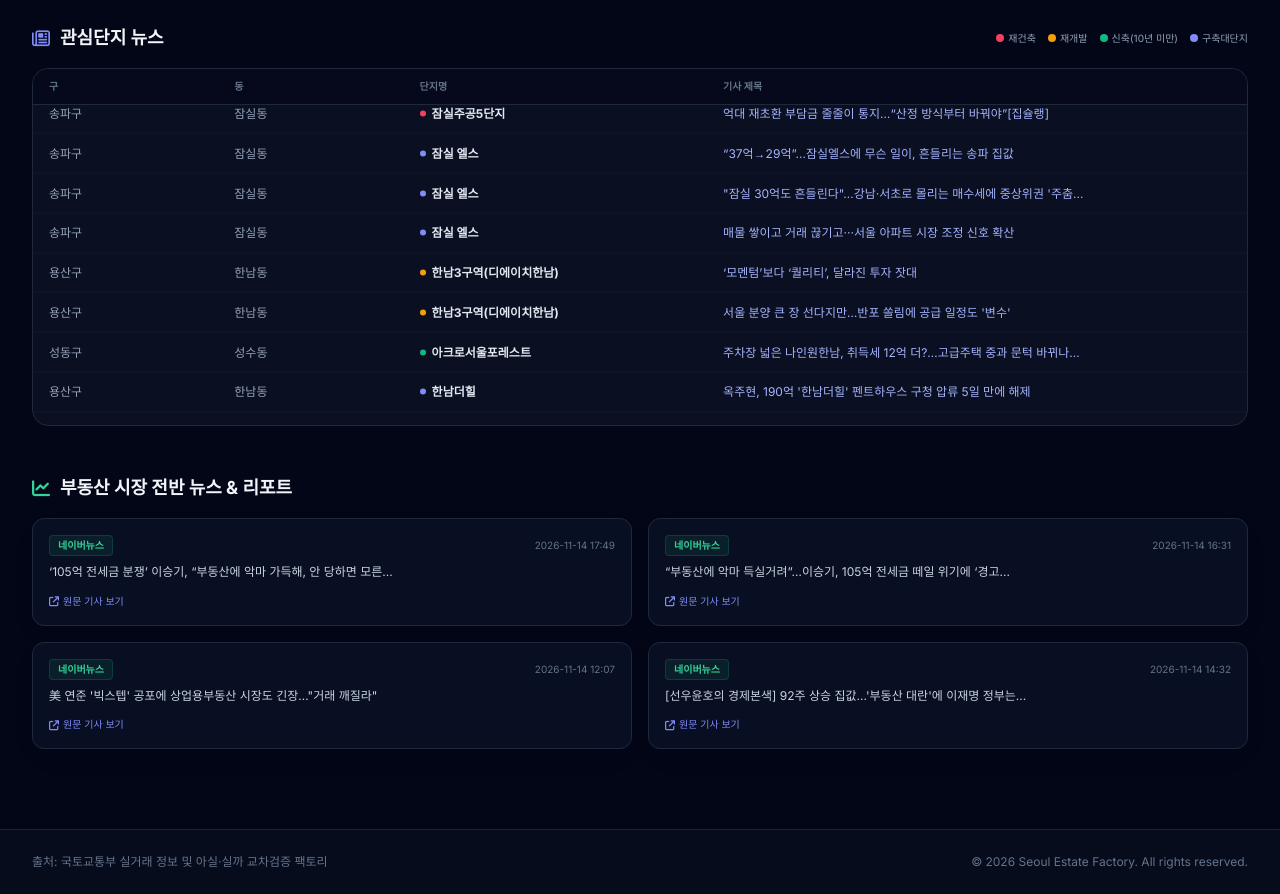
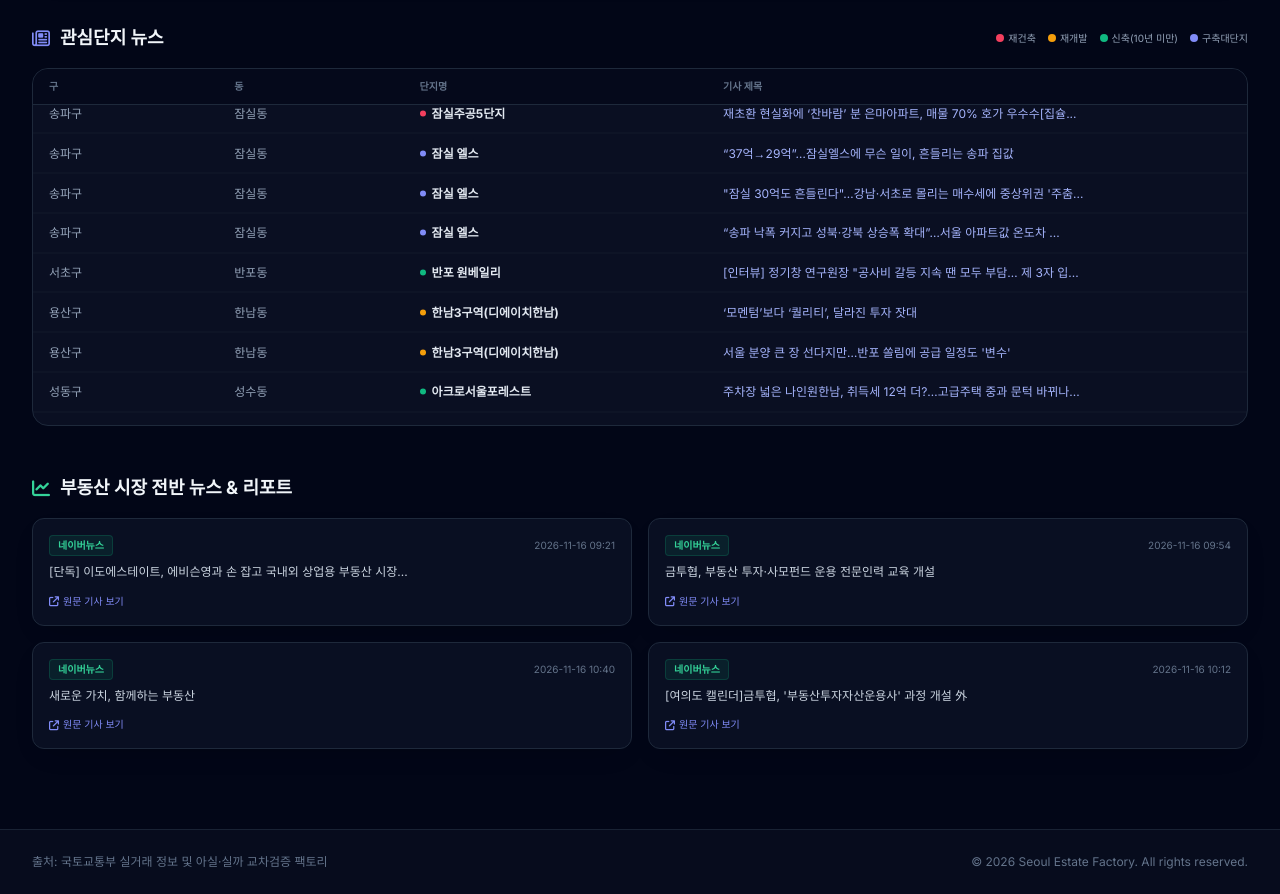
Before and after one commit to DCD-icarus/kospi-dashboard, a plain HTML site: page seoul_estate.html in a window 1280 px wide. Shown: the part 1501-2395 px from the top of the page. Drawn offline with nearby package versions, Linux system fonts and the light colour scheme.

Commit message:
Auto-Update Dashboards (seoul_estate)

```diff
--- a/seoul_estate.html
+++ b/seoul_estate.html
@@ -537,7 +537,7 @@
                                     "link": "https://m.land.naver.com/search/result/%EB%8F%99%EC%9D%BC%ED%95%98%EC%9D%B4%EB%B9%8C"
                         }
             ],
-            "market_date": "2026년 11월 15일 (일) 기준",
+            "market_date": "2026년 11월 16일 (월) 기준",
             "news": [
                         {
                                     "gu": "송파구",
@@ -553,18 +553,18 @@
                                     "dong": "잠실동",
                                     "name": "잠실주공5단지",
                                     "category": "재건축",
-                                    "title": "작년 12% 뛰던 강남·서초 집값, 올해는 마이너스…송파도 상승폭 급감",
-                                    "link": "https://n.news.naver.com/mnews/article/421/0009289269?sid=101",
-                                    "date": "2026-11-15 05:05"
+                                    "title": "분담금에 재초환 4.6억까지…은마 매물 70% ‘급급매’로 돌아섰다",
+                                    "link": "https://n.news.naver.com/mnews/article/011/0004682573?sid=101",
+                                    "date": "2026-11-16 10:48"
                         },
                         {
                                     "gu": "송파구",
                                     "dong": "잠실동",
                                     "name": "잠실주공5단지",
                                     "category": "재건축",
-                                    "title": "억대 재초환 부담금 줄줄이 통지…“산정 방식부터 바꿔야”[집슐랭]",
-                                    "link": "https://n.news.naver.com/mnews/article/011/0004681737?sid=101",
-                                    "date": "2026-11-13 07:02"
+                                    "title": "재초환 현실화에 ‘찬바람’ 분 은마아파트, 매물 70% 호가 우수수[집슐...",
+                                    "link": "https://n.news.naver.com/mnews/article/011/0004682437?sid=101",
+                                    "date": "2026-11-16 06:01"
                         },
                         {
                                     "gu": "송파구",
@@ -589,9 +589,18 @@
                                     "dong": "잠실동",
                                     "name": "잠실 엘스",
                                     "category": "구축대단지",
-                                    "title": "매물 쌓이고 거래 끊기고···서울 아파트 시장 조정 신호 확산",
-                                    "link": "https://www.seoulfn.com/news/articleView.html?idxno=642794",
-                                    "date": "2026-11-13 16:15"
+                                    "title": "“송파 낙폭 커지고 성북·강북 상승폭 확대”…서울 아파트값 온도차 ...",
+                                    "link": "https://n.news.naver.com/mnews/article/138/0002248596?sid=101",
+                                    "date": "2026-11-15 14:00"
+                        },
+                        {
+                                    "gu": "서초구",
+                                    "dong": "반포동",
+                                    "name": "반포 원베일리",
+                                    "category": "신축",
+                                    "title": "[인터뷰] 정기창 연구원장 \"공사비 갈등 지속 땐 모두 부담… 제 3자 입...",
+                                    "link": "https://www.asiatoday.co.kr/kn/view.php?key=20261116010005668",
+                                    "date": "2026-11-15 18:02"
                         },
                         {
                                     "gu": "용산구",
@@ -621,13 +630,22 @@
                                     "date": "2026-11-13 14:01"
                         },
                         {
+                                    "gu": "성동구",
+                                    "dong": "성수동",
+                                    "name": "성수전략정비구역 1지구",
+                                    "category": "재개발",
+                                    "title": "서울역 코앞 달동네의 천지개벽…남산 조망 품은 7000가구 수주 경쟁본...",
+                                    "link": "https://realty.chosun.com/site/data/html_dir/2026/11/13/2026111301199.html",
+                                    "date": "2026-11-16 06:02"
+                        },
+                        {
                                     "gu": "용산구",
                                     "dong": "한남동",
                                     "name": "한남더힐",
                                     "category": "구축대단지",
-                                    "title": "옥주현, 190억 '한남더힐' 펜트하우스 구청 압류 5일 만에 해제",
-                                    "link": "https://n.news.naver.com/mnews/article/421/0009288325?sid=101",
-                                    "date": "2026-11-13 16:14"
+                                    "title": "'190억 한남더힐' 압류 풀린 옥주현…동료 번쩍 들고 활짝",
+                                    "link": "https://m.entertain.naver.com/article/008/0005441403",
+                                    "date": "2026-11-16 08:35"
                         },
                         {
                                     "gu": "용산구",
@@ -661,18 +679,27 @@
                                     "dong": "한남동",
                                     "name": "나인원한남",
                                     "category": "신축",
-                                    "title": "\"80억 벌고 또 한남동으로\"…BTS 진, 이번엔 빌딩 샀다 [집코노미-핫!부...",
-                                    "link": "https://n.news.naver.com/mnews/article/015/0005353533?sid=101",
-                                    "date": "2026-11-13 11:19"
+                                    "title": "“지역 상징성 강조” 단지 번호 남기는 아파트 재건축",
+                                    "link": "https://n.news.naver.com/mnews/article/020/0003762572?sid=101",
+                                    "date": "2026-11-16 00:31"
                         },
                         {
                                     "gu": "용산구",
                                     "dong": "한남동",
                                     "name": "나인원한남",
                                     "category": "신축",
-                                    "title": "'한남동 부동산 재벌' BTS 진, 96억 한남동 빌딩까지 사들였다",
-                                    "link": "https://n.news.naver.com/mnews/article/014/0005603811?sid=101",
-                                    "date": "2026-11-13 09:30"
+                                    "title": "요즘 잘나가는 재건축 단지 작명 비밀은…‘지역명’ ‘단지 번호’",
+                                    "link": "https://n.news.naver.com/mnews/article/020/0003762533?sid=101",
+                                    "date": "2026-11-15 17:01"
+                        },
+                        {
+                                    "gu": "영등포구",
+                                    "dong": "여의도동",
+                                    "name": "여의도 시범아파트",
+                                    "category": "재건축",
+                                    "title": "월 2만원 내던 아파트 수선비, 초고층은 20만원…그래도 사실 건가요?[올...",
+                                    "link": "https://n.news.naver.com/mnews/article/032/0003482837?sid=101",
+                                    "date": "2026-11-16 06:00"
                         },
                         {
                                     "gu": "영등포구",
@@ -688,18 +715,27 @@
                                     "dong": "여의도동",
                                     "name": "여의도 시범아파트",
                                     "category": "재건축",
-                                    "title": "13조 현대건설·12조 삼성물산 '역대 최대'…대우·GS도 연말 추가 수주...",
-                                    "link": "https://www.theguru.co.kr/news/article.html?no=109597",
-                                    "date": "2026-11-15 00:02"
+                                    "title": "도시정비 50조 돌파 '사상 최고'…현대·삼성 독주 속 10대 건설사 연말...",
+                                    "link": "https://www.socialvalue.kr/news/view/1065600560111516",
+                                    "date": "2026-11-16 07:06"
                         },
                         {
-                                    "gu": "영등포구",
-                                    "dong": "여의도동",
-                                    "name": "여의도 시범아파트",
-                                    "category": "재건축",
-                                    "title": "건설사 도시정비 수주 훈풍...현대·삼성 선두 속 중위권도 약진",
-                                    "link": "https://www.newspost.kr/news/articleView.html?idxno=227290",
-                                    "date": "2026-11-13 10:42"
+                                    "gu": "서초구",
+                                    "dong": "반포동",
+                                    "name": "반포 트리니원",
+                                    "category": "신축",
+                                    "title": "크린에이드, 창립 30주년 맞아 강남·강동권100개 점포 확대 선언",
+                                    "link": "https://n.news.naver.com/mnews/article/029/0003059270?sid=101",
+                                    "date": "2026-11-16 09:00"
+                        },
+                        {
+                                    "gu": "송파구",
+                                    "dong": "오금동",
+                                    "name": "오금 현대",
+                                    "category": "구축대단지",
+                                    "title": "재건축-재개발 '랭킹 1위' 현대건설, 삼성물산 추격에 '아성' 무너지나...",
+                                    "link": "http://www.newsfc.co.kr/news/articleView.html?idxno=82479",
+                                    "date": "2026-11-16 07:00"
                         },
                         {
                                     "gu": "강동구",
@@ -724,9 +760,9 @@
                                     "dong": "고덕동",
                                     "name": "고덕 그라시움",
                                     "category": "신축",
-                                    "title": "전세 만기 다가온 올림픽파크포레온… 강동 전월세 시장은?",
-                                    "link": "https://www.rcast.co.kr/news/articleView.html?idxno=32050",
-                                    "date": "2026-11-13 08:56"
+                                    "title": "[AI 비즈부동산] 26년 11월 2주차 서울 부동산 실거래 동향",
+                                    "link": "https://bizhankook.com/articles/seoul-real-estate-trends-nov-2026-2.html",
+                                    "date": "2026-11-16 09:46"
                         },
                         {
                                     "gu": "강남구",
@@ -742,18 +778,27 @@
                                     "dong": "압구정동",
                                     "name": "압구정 3구역",
                                     "category": "재건축",
-                                    "title": "현대·삼성 '최대 실적'…건설사 도시정비 수주 신기록 세우나",
-                                    "link": "https://n.news.naver.com/mnews/article/079/0004209826?sid=101",
-                                    "date": "2026-11-15 06:01"
+                                    "title": "월 2만원 내던 아파트 수선비, 초고층은 20만원…그래도 사실 건가요?[올...",
+                                    "link": "https://n.news.naver.com/mnews/article/032/0003482837?sid=101",
+                                    "date": "2026-11-16 06:00"
                         },
                         {
                                     "gu": "강남구",
                                     "dong": "압구정동",
                                     "name": "압구정 3구역",
                                     "category": "재건축",
-                                    "title": "가나아트와 함께하는 '아르뮤제자이' 견본주택 오픈 후 관심",
-                                    "link": "https://n.news.naver.com/mnews/article/277/0005842359?sid=101",
-                                    "date": "2026-11-13 13:50"
+                                    "title": "현대·삼성 '최대 실적'…건설사 도시정비 수주 신기록 세우나",
+                                    "link": "https://n.news.naver.com/mnews/article/079/0004209826?sid=101",
+                                    "date": "2026-11-15 06:01"
+                        },
+                        {
+                                    "gu": "서초구",
+                                    "dong": "방배동",
+                                    "name": "방배5구역(디에이치방배)",
+                                    "category": "재건축",
+                                    "title": "서초구, 찾아가는 재건축 신속지원단 네 번째 현장 소통",
+                                    "link": "https://www.arunews.com/news/articleView.html?idxno=69514",
+                                    "date": "2026-11-16 09:48"
                         },
                         {
                                     "gu": "서초구",
@@ -767,27 +812,27 @@
             ],
             "market_wide_news": [
                         {
-                                    "title": "‘105억 전세금 분쟁’ 이승기, “부동산에 악마 가득해, 안 당하면 모른...",
-                                    "link": "https://m.entertain.naver.com/article/144/0001149795",
-                                    "date": "2026-11-14 17:49",
+                                    "title": "[단독] 이도에스테이트, 에비슨영과 손 잡고 국내외 상업용 부동산 시장...",
+                                    "link": "https://n.news.naver.com/mnews/article/009/0005764157?sid=101",
+                                    "date": "2026-11-16 09:21",
                                     "source": "네이버뉴스"
                         },
                         {
-                                    "title": "“부동산에 악마 득실거려”…이승기, 105억 전세금 떼일 위기에 ‘경고...",
-                                    "link": "https://n.news.naver.com/mnews/article/009/0005763665?sid=102",
-                                    "date": "2026-11-14 16:31",
+                                    "title": "금투협, 부동산 투자·사모펀드 운용 전문인력 교육 개설",
+                                    "link": "https://www.newspim.com/news/view/20261116000370",
+                                    "date": "2026-11-16 09:54",
                                     "source": "네이버뉴스"
                         },
                         {
-                                    "title": "美 연준 '빅스텝' 공포에 상업용부동산 시장도 긴장…\"거래 깨질라\"",
-                                    "link": "https://n.news.naver.com/mnews/article/018/0006409820?sid=101",
-                                    "date": "2026-11-14 12:07",
+                                    "title": "새로운 가치, 함께하는 부동산",
+                                    "link": "http://www.aptn.co.kr/news/articleView.html?idxno=113270",
+                                    "date": "2026-11-16 10:40",
                                     "source": "네이버뉴스"
                         },
                         {
-                                    "title": "[선우윤호의 경제본색] 92주 상승 집값...'부동산 대란'에 이재명 정부는...",
-                                    "link": "https://www.pennmike.com/news/articleView.html?idxno=131837",
-                                    "date": "2026-11-14 14:32",
+                                    "title": "[여의도 캘린더]금투협, '부동산투자자산운용사' 과정 개설 外",
+                                    "link": "https://www.businessplus.kr/news/articleView.html?idxno=119913",
+                                    "date": "2026-11-16 10:12",
                                     "source": "네이버뉴스"
                         }
             ]
```
Also changed, not shown: cre_news.html (+1 -1 lines), rose_watch.html (+1 -1 lines).
